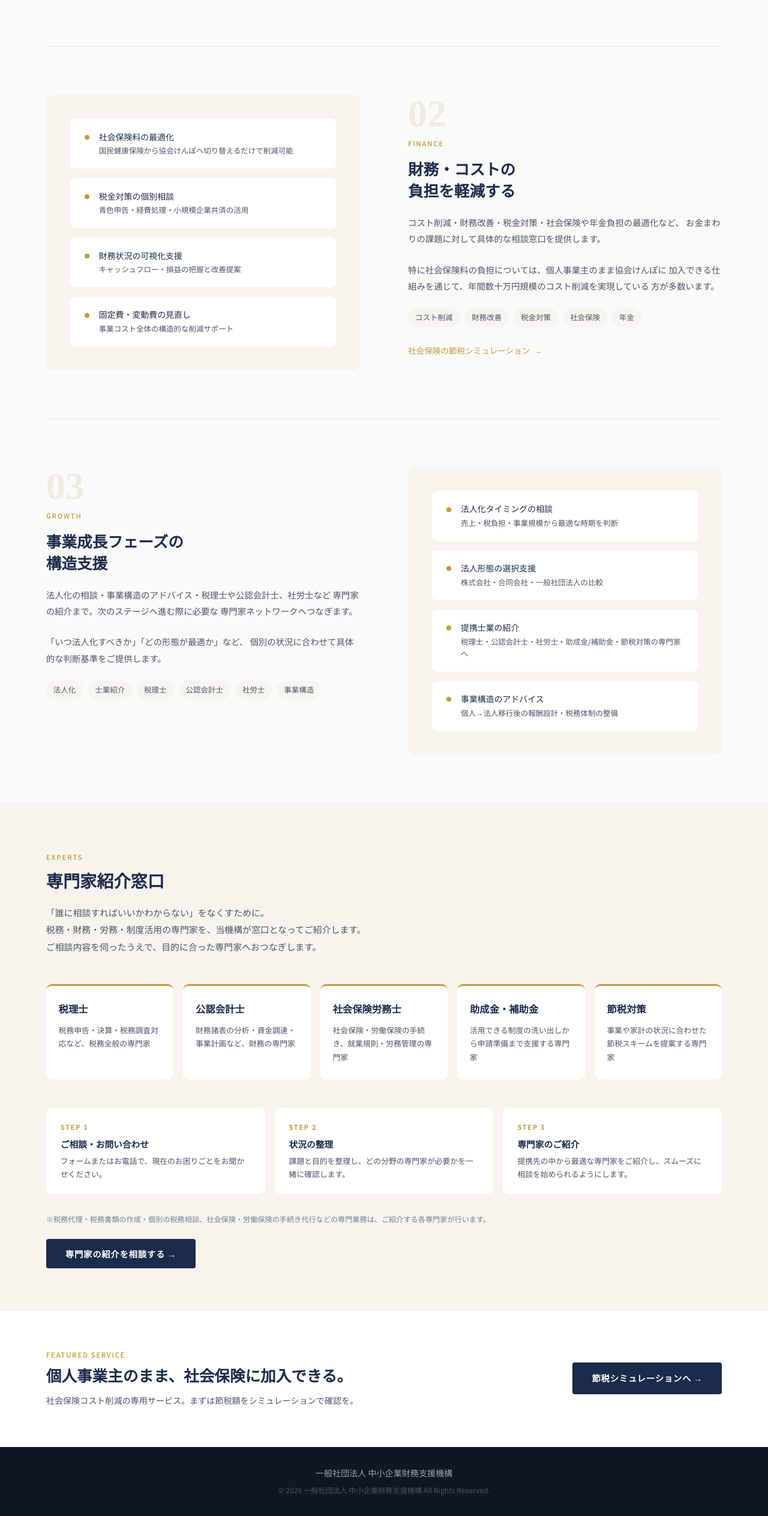
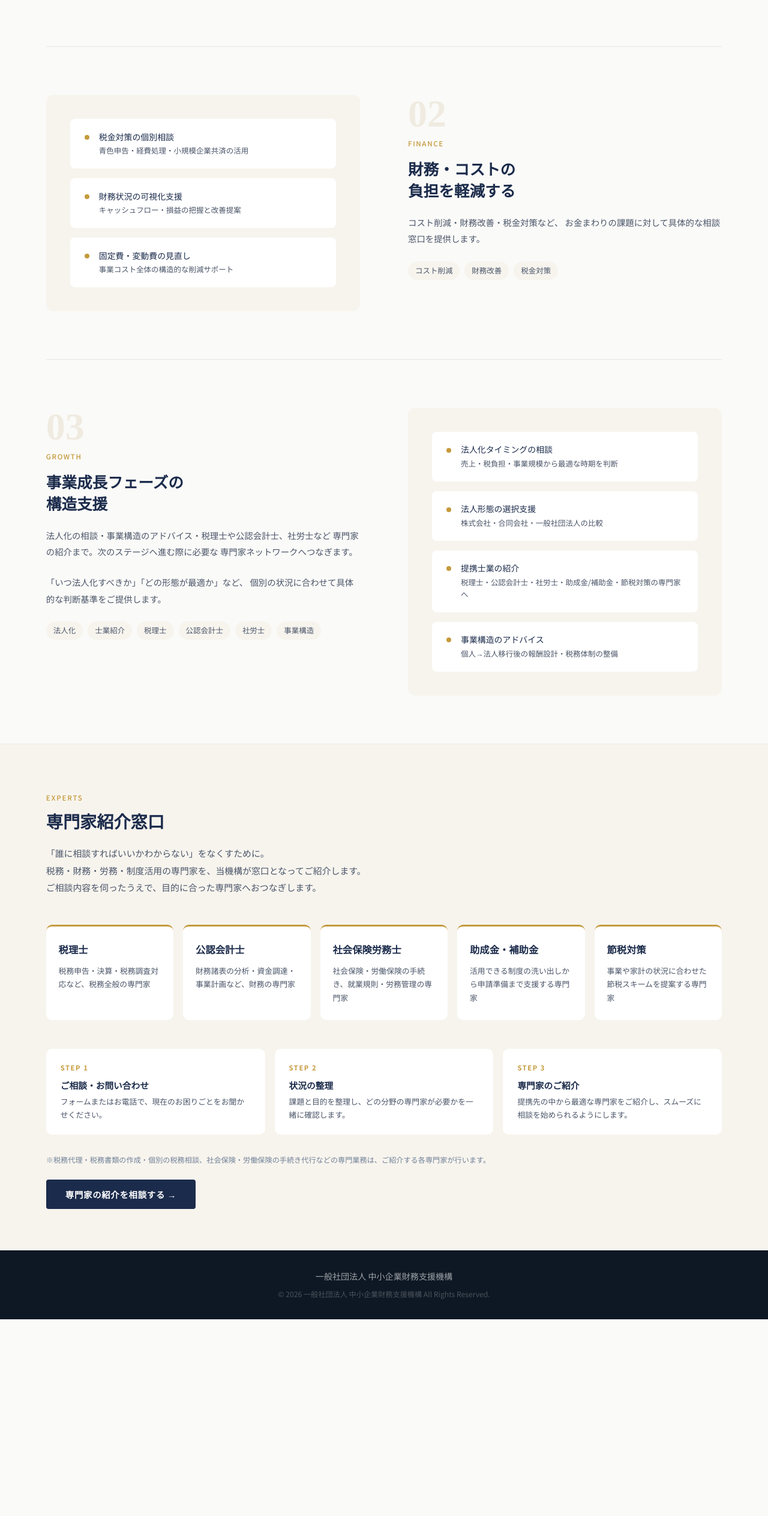
Before and after one commit to hisafuminakamurarp-lab/zaimusienkikou-website, a plain HTML site: page services.html in a window 1280 px wide. Shown: the part 921-3449 px from the top of the page at 60% size. After the commit the page ends 3121 px from the top, so only its background shows below. Drawn offline with Linux system fonts and the light colour scheme.

Commit message:
社会保険の削減スキーム・節税シミュレーション関連を削除
- トップ・サービスページのFEATURED SERVICEバナー（enmusubi-lpへのリンク）を削除
- サービス02から協会けんぽ切替の説明・社会保険料の最適化・シミュレーションリンク・社会保険/年金タグを削除
- トップの対象者・課題・提供内容の文言から国保/国民年金・保険負担の最適化を外す
- 問い合わせ種別「社会保険・コスト削減」を「コスト削減」に変更

Co-Authored-By: Claude Opus 5.5 <noreply@anthropic.com>

```diff
--- a/services.html
+++ b/services.html
@@ -223,31 +223,16 @@ footer{background:#0E1824;padding:1.5rem 6%;font-size:0.76rem;color:rgba(255,255
       <div class="service-detail-cat">Finance</div>
       <h2>財務・コストの<br>負担を軽減する</h2>
       <p>
-        コスト削減・財務改善・税金対策・社会保険や年金負担の最適化など、
+        コスト削減・財務改善・税金対策など、
         お金まわりの課題に対して具体的な相談窓口を提供します。
-      </p>
-      <p>
-        特に社会保険料の負担については、個人事業主のまま協会けんぽに
-        加入できる仕組みを通じて、年間数十万円規模のコスト削減を実現している
-        方が多数います。
       </p>
       <div class="service-tags">
         <span class="tag">コスト削減</span>
         <span class="tag">財務改善</span>
         <span class="tag">税金対策</span>
-        <span class="tag">社会保険</span>
-        <span class="tag">年金</span>
       </div>
-      <a href="https://enmusubi-lp.vercel.app" target="_blank" class="service-link">社会保険の節税シミュレーション</a>
     </div>
     <div class="service-visual">
-      <div class="service-visual-item">
-        <div class="service-visual-item-dot"></div>
-        <div>
-          <div class="service-visual-item-text">社会保険料の最適化</div>
-          <div class="service-visual-item-sub">国民健康保険から協会けんぽへ切り替えるだけで削減可能</div>
-        </div>
-      </div>
       <div class="service-visual-item">
         <div class="service-visual-item-dot"></div>
         <div>
@@ -355,15 +340,6 @@ footer{background:#0E1824;padding:1.5rem 6%;font-size:0.76rem;color:rgba(255,255
   <a href="contact.html" class="btn-navy">専門家の紹介を相談する →</a>
 </section>
 
-<!-- LP BANNER -->
-<div id="lp-banner">
-  <div class="lp-banner-text">
-    <div class="label">FEATURED SERVICE</div>
-    <h2>個人事業主のまま、社会保険に加入できる。</h2>
-    <p>社会保険コスト削減の専用サービス。まずは節税額をシミュレーションで確認を。</p>
-  </div>
-  <a href="https://enmusubi-lp.vercel.app" target="_blank" class="btn-navy">節税シミュレーションへ →</a>
-</div>
 
 <footer style="background:#0E1824;padding:2rem 6%;text-align:center;"><p style="font-size:0.88rem;color:rgba(255,255,255,0.6);margin-bottom:0.4rem;">一般社団法人 中小企業財務支援機構</p><p style="font-size:0.76rem;color:rgba(255,255,255,0.25);">© 2026 一般社団法人 中小企業財務支援機構 All Rights Reserved.</p></footer>
 
```
Also changed, not shown: contact.html (+1 -1 lines), index.html (+3 -12 lines).
